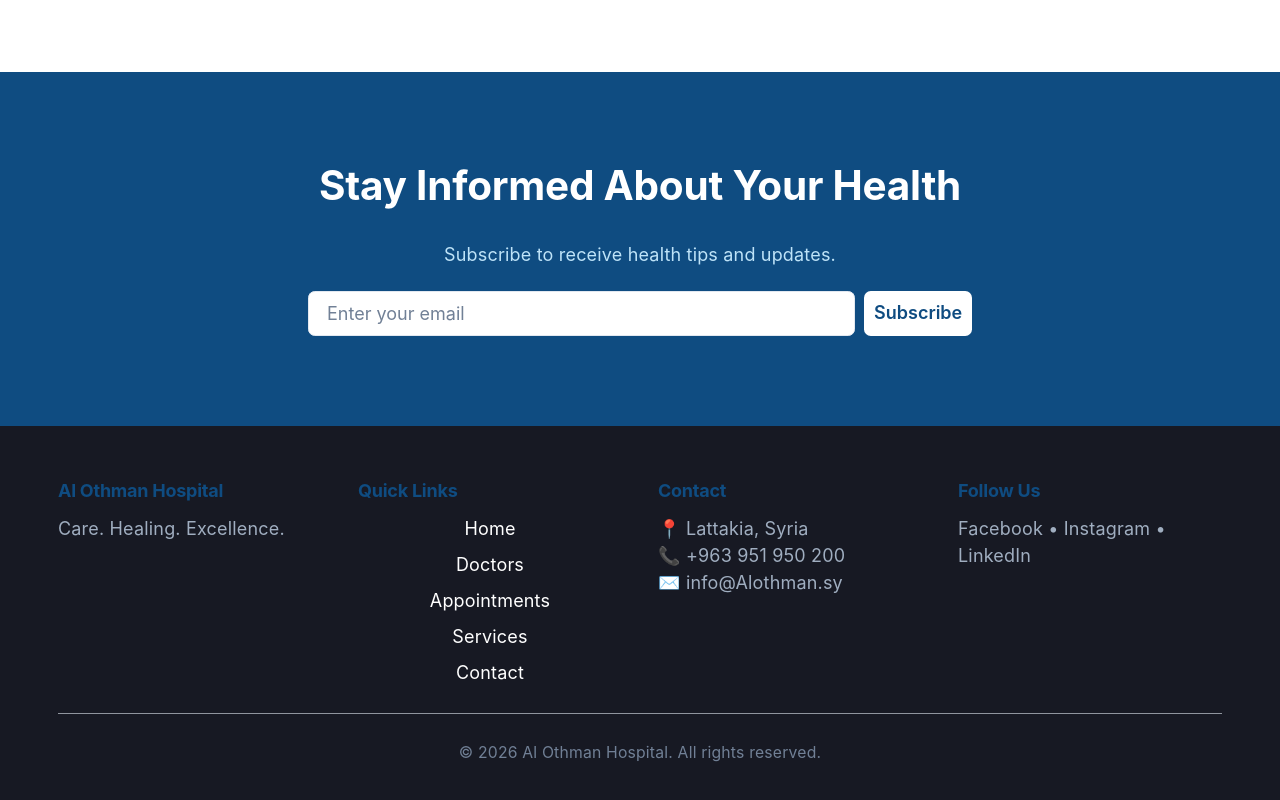
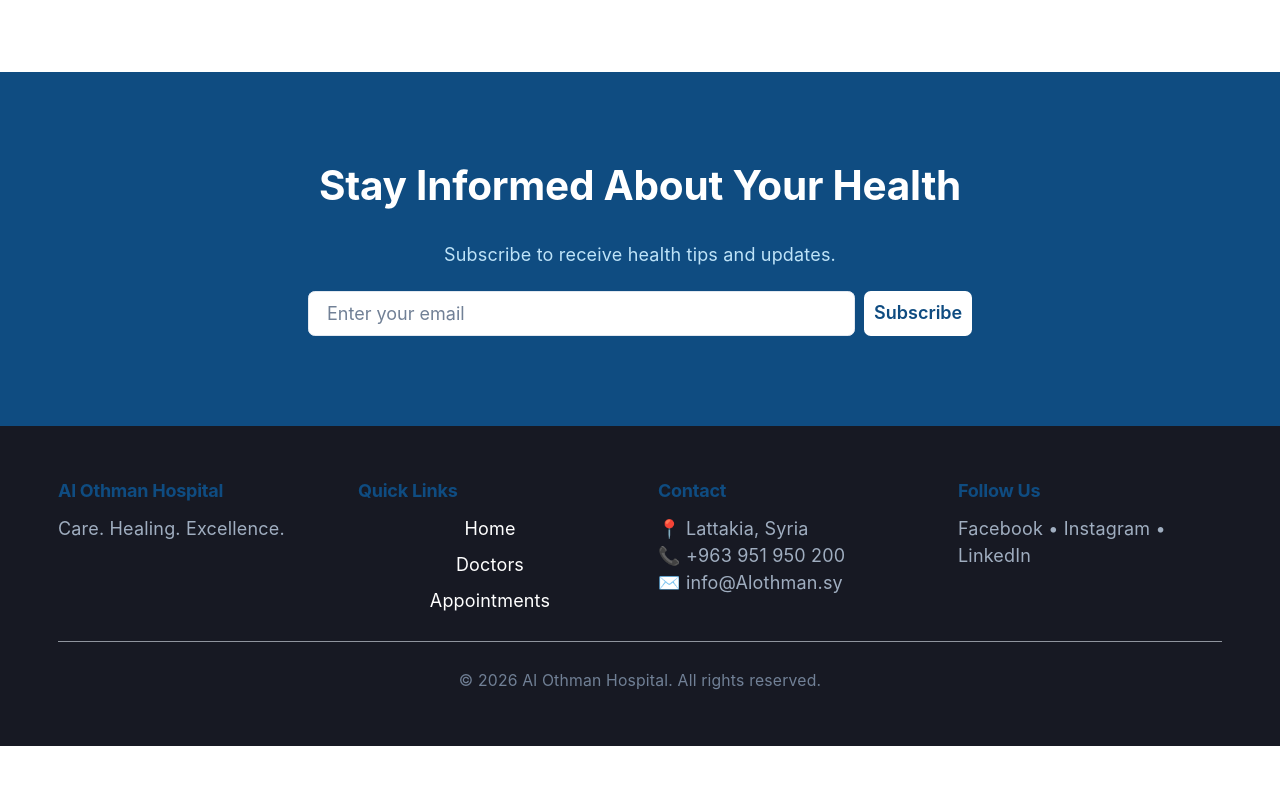
Before and after one commit to Laila-J/hospital-system, a React (Vite) app in the folder login-page/: page / in a window 1280 px wide. Shown: the part 1615-2415 px from the top of the page. After the commit the page ends 2361 px from the top, so only its background shows below. Built offline with nearby package versions, Linux system fonts and the light colour scheme.

Commit message:
removing unwanted links from footer

```diff
--- a/login-page/src/Footer.jsx
+++ b/login-page/src/Footer.jsx
@@ -37,11 +37,9 @@ export default function Footer(){
                 Quick Links
               </Heading>
               <VStack align="center">
-                <Link href="#" >Home</Link>
-                <Link>Doctors</Link>
+                <Link href="/Home" >Home</Link>
+                <Link href="/Doctors">Doctors</Link>
                 <Link href="/AppointmentBooking" >Appointments</Link>
-                <Link href="#services" >Services</Link>
-                <Link>Contact</Link>
               </VStack>
             </Box>
 
```
